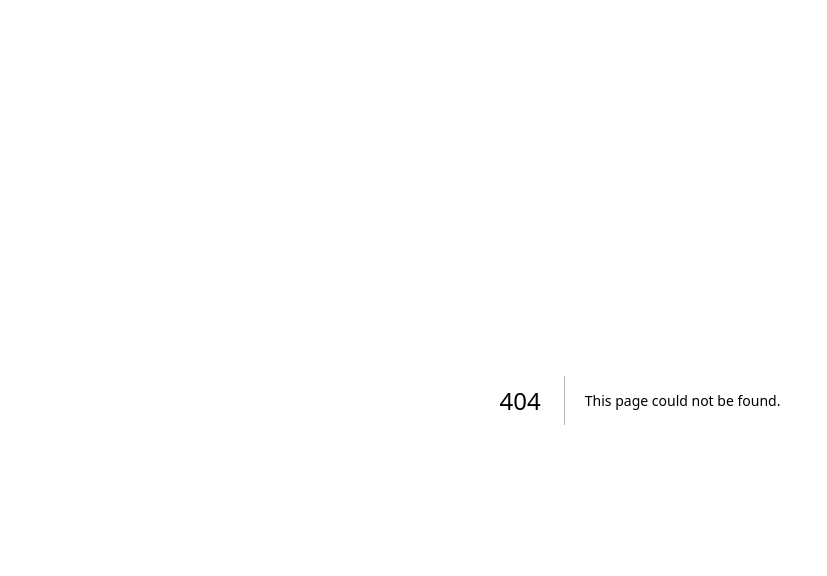
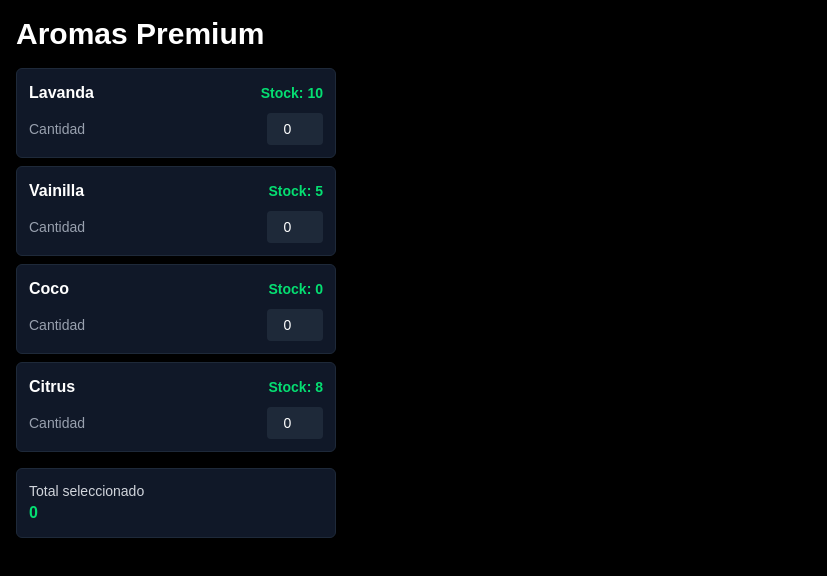
Before and after one commit to Eduardogona/aroma-store, a Next.js app: page /product/1 in a window 1280 px wide. Before the commit this address had no page. Shown: the top 576 px of the page, without its empty margins (0-827 px from the left). Built offline with nearby package versions, Linux system fonts and the light colour scheme.

Commit message:
first deploy

```diff
--- a/app/page.tsx
+++ b/app/page.tsx
@@ -38,16 +38,18 @@ export default function Home() {
       </h3>
 
       <p className="text-gray-400 mb-4">
-        Controla la intensidad del aroma con regulador integrado.
+        Controla la intensidad del aroma con el regulador integrado en la tapa, desde una fragancia suave hasta más intensa.
       </p>
 
       <p className="text-2xl font-bold mb-4">
         $80 MXN
       </p>
 
-      <button className="w-full bg-white text-black py-3 rounded-xl font-semibold">
-        Comprar
-      </button>
+      <a href="/product/1">
+  <button className="w-full bg-white text-black py-3 rounded-xl font-semibold">
+    Comprar
+  </button>
+</a>
     </div>
 
     {/* PRODUCTO 2 */}
@@ -63,7 +65,7 @@ export default function Home() {
       </h3>
 
       <p className="text-gray-400 mb-4">
-        Fragancia intensa y envolvente.
+        Fragancia intensa y envolvente con almohadillas aromáticas y diseño abierto sin regulador de aroma.
       </p>
 
       <p className="text-2xl font-bold mb-4">
@@ -88,7 +90,7 @@ export default function Home() {
       </h3>
 
       <p className="text-gray-400 mb-4">
-        Ambientador para auto con fragancia continua.
+       Ambientador para auto. Colócalo en las rejillas de ventilación para disfrutar de una fragancia fresca y continua.
       </p>
 
       <p className="text-2xl font-bold mb-4">
@@ -136,7 +138,7 @@ export default function Home() {
   </h3>
 
   <p className="text-gray-400 mb-4">
-    Aroma premium de alta intensidad para espacios cerrados.
+    Spray concentrado a base de aceite. Elimina malos olores y refresca al instante. Con pocas pulverizaciones, el aroma dura todo el día. También puede aplicarse en Organic Can y Super Organic para prolongar su fragancia. Ideal para usar en algodón y colocarlo en cualquier espacio.
   </p>
 
   <p className="text-2xl font-bold mb-4">
@@ -160,7 +162,7 @@ export default function Home() {
   </h3>
 
   <p className="text-gray-400 mb-4">
-    Aroma premium de alta intensidad para espacios cerrados.
+    Elimina olores y refresca cualquier espacio con la tecnología PARA+ de eliminación de olores.
   </p>
 
   <p className="text-2xl font-bold mb-4">
--- /dev/null
+++ b/app/product/[id]/page.tsx
@@ -0,0 +1,99 @@
+"use client";
+
+import { useState } from "react";
+
+type Product = {
+  name: string;
+  stock: number;
+  qty: number;
+};
+
+export default function ProductPage() {
+  const [products, setProducts] = useState<Product[]>([
+    { name: "Lavanda", stock: 10, qty: 0 },
+    { name: "Vainilla", stock: 5, qty: 0 },
+    { name: "Coco", stock: 0, qty: 0 },
+    { name: "Citrus", stock: 8, qty: 0 },
+  ]);
+
+  const updateQty = (name: string, value: number) => {
+    setProducts((prev) =>
+      prev.map((p) =>
+        p.name === name ? { ...p, qty: value } : p
+      )
+    );
+  };
+
+  const totalItems = products.reduce((acc, p) => acc + p.qty, 0);
+
+  return (
+    <main className="min-h-screen bg-black text-white p-4">
+
+      {/* CONTENEDOR */}
+      <div className="space-y-4 max-w-xs">
+
+        {/* HEADER */}
+        <h1 className="text-3xl font-bold">
+          Aromas Premium
+        </h1>
+
+        {/* LISTA */}
+        <div className="space-y-2">
+
+          {products.map((p) => (
+            <div
+              key={p.name}
+              className="bg-gray-900 border border-gray-800 rounded-md p-3 space-y-2"
+            >
+
+              {/* NOMBRE + STOCK */}
+              <div className="flex justify-between items-center">
+                <span className="text-base font-semibold">
+                  {p.name}
+                </span>
+
+                <span className="text-sm font-bold text-green-400">
+                  Stock: {p.stock}
+                </span>
+              </div>
+
+              {/* CANTIDAD */}
+              <div className="flex items-center justify-between">
+
+                <span className="text-sm text-gray-400">
+                  Cantidad
+                </span>
+
+                <input
+                  type="number"
+                  min={0}
+                  max={p.stock}
+                  value={p.qty}
+                  onChange={(e) =>
+                    updateQty(p.name, Number(e.target.value))
+                  }
+                  className="w-14 h-8 text-center bg-gray-800 rounded text-sm"
+                />
+
+              </div>
+
+            </div>
+          ))}
+
+        </div>
+
+        {/* TOTAL */}
+        <div className="bg-gray-900 border border-gray-800 p-3 rounded-md">
+          <div className="text-gray-300 text-sm">
+            Total seleccionado
+          </div>
+
+          <div className="text-green-400 font-bold text-base">
+            {totalItems}
+          </div>
+        </div>
+
+      </div>
+    </main>
+  );
+}
```
